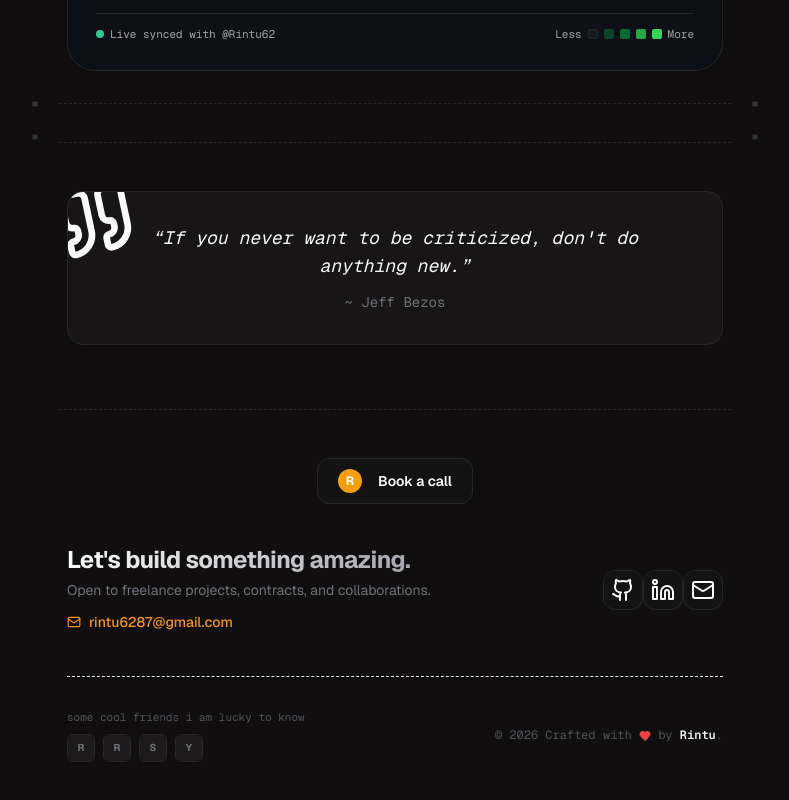
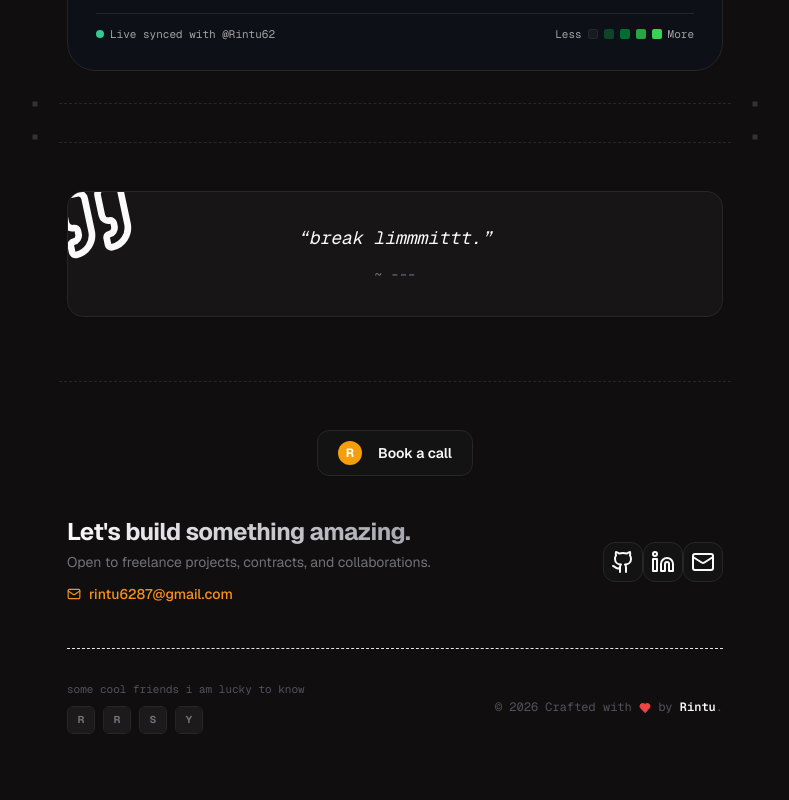
Before and after one commit to Rintu62/riguPortfolio, a Next.js app: page / in a window 1280 px wide. Shown: the part 2710-3510 px from the top of the page, without its empty margins (245-1034 px from the left). Built offline with nearby package versions, Linux system fonts and the light colour scheme; no server answers.

Commit message:
Update portfolioData.ts

```diff
--- a/src/data/portfolioData.ts
+++ b/src/data/portfolioData.ts
@@ -240,8 +240,8 @@ export const portfolioData = {
   ],
 
   quote: {
-    text: "If you never want to be criticized, don't do anything new.",
-    author: "Jeff Bezos",
+    text: "break limmmittt.",
+    author: "---",
   },
   calLink: "https://cal.com",
 };
```
